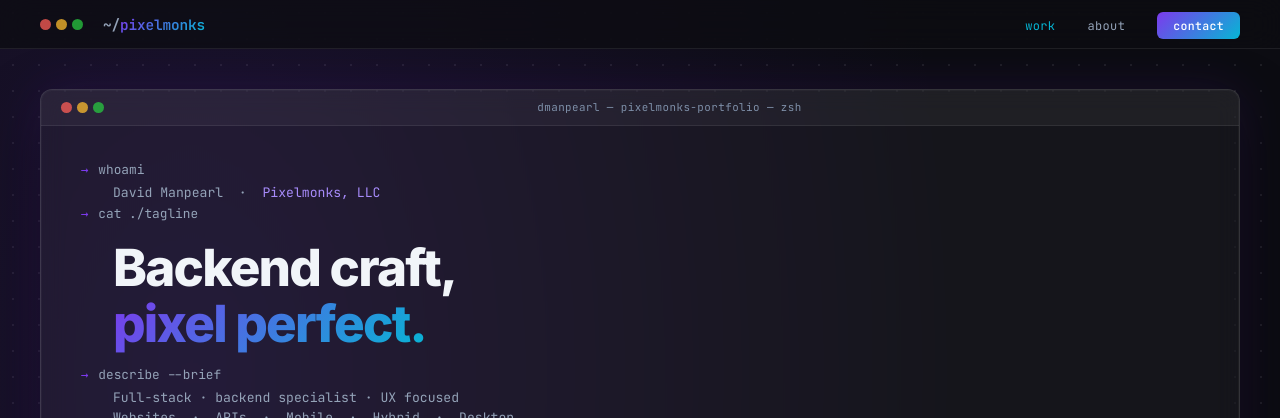
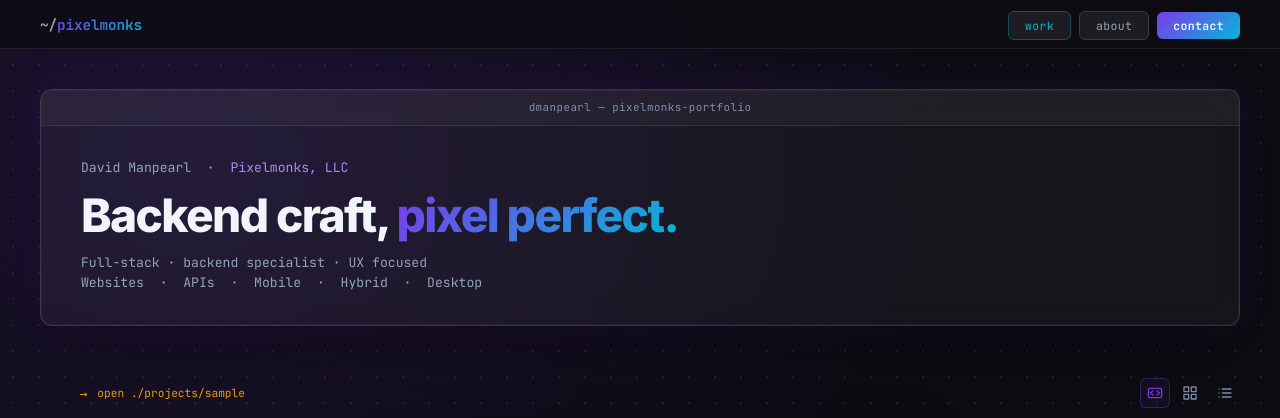
Before and after one commit to dmanpearl/pixelmonks-portfolio, a Django app: page / in a window 1280 px wide. Shown: the top 418 px of the page. Run offline with Django 5.2, Linux system fonts and the light colour scheme; tables that the repository leaves empty hold one stand-in row (values such as "Sample post").

Commit message:
feat(carousel): separate into multiple views, rework carousel

```diff
--- a/portfolio/static/portfolio/css/styles.css
+++ b/portfolio/static/portfolio/css/styles.css
@@ -111,7 +111,7 @@ img {
 
 .t-output {
   display: block;
-  padding: 0.1rem 0 0.1rem 2rem;
+  padding: 0.1rem 0;
   font-family: var(--font-mono);
   font-size: 0.82rem;
   color: var(--muted);
@@ -119,12 +119,12 @@ img {
 
 .t-output--big {
   font-family: var(--font-sans);
-  font-size: clamp(2rem, 4vw, 3.6rem);
+  font-size: clamp(1.8rem, 3.6vw, 3.24rem);
   font-weight: 800;
   letter-spacing: -0.035em;
   line-height: 1.1;
   color: var(--text);
-  padding: 0.75rem 0 0.75rem 2rem;
+  padding: 0.75rem 0;
 }
 
 .cursor {
@@ -223,7 +223,6 @@ img {
 .nav-left {
   display: flex;
   align-items: center;
-  gap: 1.25rem;
 }
 
 .logo {
@@ -245,7 +244,7 @@ img {
 
 .nav-links {
   display: flex;
-  gap: 2rem;
+  gap: 0.5rem;
   list-style: none;
   align-items: center;
 }
@@ -259,9 +258,21 @@ img {
   transition: color 0.2s;
 }
 
-.nav-links a:hover,
-.nav-links a.active-link {
-  color: var(--cyan);
+.nav-glass-pill {
+  background: var(--surface2);
+  border: 1px solid var(--border2);
+  color: var(--muted) !important;
+  padding: 0.4rem 1rem;
+  border-radius: 6px;
+  font-weight: 400 !important;
+  font-size: 0.72rem !important;
+  transition: color 0.2s, border-color 0.2s !important;
+}
+
+.nav-glass-pill:hover,
+.nav-glass-pill--active {
+  color: var(--cyan) !important;
+  border-color: rgba(6, 182, 212, 0.35) !important;
 }
 
 .nav-pill {
@@ -476,12 +473,29 @@ img {
   color: var(--text);
 }
 
+.carousel-label-text {
+  color: var(--amber);
+  text-decoration: none;
+  transition: color 0.2s;
+}
+.carousel-label-text:hover { color: var(--cyan); }
+
+.carousel-img-link { display: block; }
+
 .carousel-controls {
   display: flex;
   align-items: center;
   justify-content: space-between;
-  padding: 0.75rem 2rem;
+  padding: 0.75rem 1.25rem;
   border-top: 1px solid var(--border);
+  max-width: 640px;
+  margin: 0 auto;
+}
+
+.carousel-right-controls {
+  display: flex;
+  align-items: center;
+  gap: 0.75rem;
 }
 
 .carousel-dots {
@@ -572,28 +588,39 @@ img {
   color: var(--text2);
 }
 
-/* ── ALL PROJECTS ── */
-.all-projects {
-  padding-top: 1.75rem;
+/* ── GALLERY HEADER (grid / list modes) ── */
+.gallery-header {
+  display: flex;
+  align-items: center;
+  justify-content: space-between;
+  padding: 1.75rem 2.5rem 0.75rem;
 }
 
-/* ── LAYOUT TOGGLE ── */
-.layout-toggle {
+/* ── VIEW TOGGLE (carousel / grid / list icons) ── */
+.view-toggle {
   display: flex;
-  gap: 0.4rem;
+  gap: 0.3rem;
+  align-items: center;
 }
 
-.layout-btn {
-  font-size: 1rem;
+.view-btn {
+  display: flex;
+  align-items: center;
+  justify-content: center;
+  width: 30px;
+  height: 30px;
+  border-radius: 6px;
+  border: 1px solid transparent;
   color: var(--muted2);
-  padding: 0.2rem 0.5rem;
-  border-radius: 5px;
-  border: 1px solid transparent;
-  transition: color 0.2s, border-color 0.2s;
-  line-height: 1;
+  transition: color 0.2s, border-color 0.2s, background 0.2s;
 }
 
-.layout-btn--active {
+.view-btn:hover {
+  color: var(--text);
+  border-color: var(--border2);
+}
+
+.view-btn--active {
   color: var(--violet);
   border-color: rgba(124, 58, 237, 0.35);
   background: rgba(124, 58, 237, 0.08);
--- a/portfolio/templates/portfolio/components/carousel.html
+++ b/portfolio/templates/portfolio/components/carousel.html
@@ -2,13 +2,16 @@
 {% if projects %}
 <section class="carousel-section" aria-label="Featured projects">
 
-  <div class="section-label">
-    <span class="t-prompt">→</span> open ./projects/featured
-  </div>
+  {# ── SLIDE TRACK ── #}
+  <div class="carousel-outer" id="carousel">
+    <div class="carousel-track" id="carousel-track">
+      {% for project in projects %}
+      <div class="carousel-slide"
+           data-index="{{ forloop.counter0 }}"
+           data-slug="{{ project.slug }}"
+           data-detail-url="{% url 'portfolio:project_detail' project.slug %}">
 
-  <div class="carousel-wrap" id="carousel">
-    {% for project in projects %}
-    <div class="carousel-slide {% if forloop.first %}carousel-slide--active{% endif %}" data-index="{{ forloop.counter0 }}">
+        <a href="{% url 'portfolio:project_detail' project.slug %}" class="carousel-img-link">
           <div class="carousel-img">
             {% with hero=project.images.all|first %}
               {% if hero %}
@@ -18,27 +21,32 @@
               {% endif %}
             {% endwith %}
           </div>
+        </a>
+
         <div class="carousel-meta">
           <div class="carousel-meta-left">
             <h2 class="carousel-title">{{ project.name }}</h2>
             <p class="carousel-subtitle">
-            {% for item in project.tech_stack.all %}{{ item.name }}{% if not forloop.last %} &nbsp;·&nbsp; {% endif %}{% endfor %}
-            &nbsp;·&nbsp; {{ project.involvement_percent }}% solo
+              {% for item in project.tech_stack.all %}{{ item.name }}{% if not forloop.last %} · {% endif %}{% endfor %}
+              · {{ project.involvement_percent }}% solo
             </p>
           </div>
           <div class="carousel-actions">
             {% if project.url %}
-            <a href="{{ project.url }}" class="btn-visit" target="_blank" rel="noopener noreferrer">
-              Visit {{ project.display_url }} ↗
-            </a>
+              <a href="{{ project.url }}"
+                 class="btn-visit"
+                 target="_blank"
+                 rel="noopener noreferrer">{{ project.display_url }} ↗</a>
             {% endif %}
-          <a href="{% url 'portfolio:project_detail' project.slug %}" class="btn-detail">View details</a>
           </div>
         </div>
+
       </div>
       {% endfor %}
     </div>
+  </div>
 
+  {# ── CAROUSEL CONTROLS ── #}
   <div class="carousel-controls">
     <div class="carousel-dots" role="tablist" aria-label="Project slides">
       {% for project in projects %}
@@ -46,16 +54,17 @@
                 role="tab"
                 aria-selected="{% if forloop.first %}true{% else %}false{% endif %}"
                 aria-label="{{ project.name }}"
-                data-target="{{ forloop.counter0 }}">
-        </button>
+                data-target="{{ forloop.counter0 }}"></button>
       {% endfor %}
     </div>
+
     <div class="carousel-nav-btns">
       <button class="carousel-btn" id="carousel-prev" aria-label="Previous project">←</button>
       <button class="carousel-btn" id="carousel-next" aria-label="Next project">→</button>
     </div>
   </div>
 
+  {# ── THUMB STRIP ── #}
   <div class="thumb-strip" role="tablist" aria-label="Select project">
     {% for project in projects %}
       <button class="thumb {% if forloop.first %}thumb--active{% endif %}"
--- a/portfolio/templates/portfolio/project_list.html
+++ b/portfolio/templates/portfolio/project_list.html
@@ -9,60 +9,52 @@
   <div class="hero-wrap">
     <div class="terminal-window">
       <div class="terminal-bar">
-        <div class="traffic-lights" aria-hidden="true">
-          <span class="tl tl-r"></span><span class="tl tl-y"></span><span class="tl tl-g"></span>
-        </div>
-        <span class="terminal-title">dmanpearl — pixelmonks-portfolio — zsh</span>
+        <span class="terminal-title">dmanpearl — pixelmonks-portfolio</span>
       </div>
       <div class="terminal-body">
-        <div class="t-line">
-          <span class="t-prompt">→</span>
-          <span class="t-cmd">whoami</span>
-        </div>
         <span class="t-output">David Manpearl &nbsp;·&nbsp; <span class="t-violet">Pixelmonks, LLC</span></span>
 
-        <div class="t-line">
-          <span class="t-prompt">→</span>
-          <span class="t-cmd">cat ./tagline</span>
-        </div>
         <span class="t-output t-output--big">
-          Backend craft,<br />
-          <span class="grad-text">pixel perfect.</span>
+          Backend craft, <span class="grad-text">pixel perfect.</span>
         </span>
 
-        <div class="t-line">
-          <span class="t-prompt">→</span>
-          <span class="t-cmd">describe --brief</span>
-        </div>
         <span class="t-output">Full-stack · backend specialist · UX focused</span>
         <span class="t-output">Websites &nbsp;·&nbsp; APIs &nbsp;·&nbsp; Mobile &nbsp;·&nbsp; Hybrid &nbsp;·&nbsp; Desktop</span>
-
-        <div class="t-line">
-          <span class="t-prompt">→</span>
-          <span class="t-cmd">ls ./projects/<span class="cursor" aria-hidden="true"></span></span>
-        </div>
       </div>
     </div>
   </div>
 
-  {# ── CAROUSEL ── #}
-  {% include "portfolio/components/carousel.html" with projects=featured_projects %}
+  {# ── GALLERY CONTROLS — always visible regardless of layout ── #}
+  <div class="gallery-header">
+    <div class="section-label" style="margin-bottom:0">
+      <span class="t-prompt">→</span>
+      {% if layout == "carousel" %}
+        <a href="{% url 'portfolio:project_detail' featured_projects.0.slug %}"
+           id="carousel-label-link"
+           class="carousel-label-text">open ./projects/{{ featured_projects.0.slug }}</a>
+      {% else %}
+        <span>ls ./projects/ --{{ layout }}</span>
+      {% endif %}
+    </div>
+    <div class="view-toggle" role="group" aria-label="View mode">
+      <a href="?layout=carousel" class="view-btn {% if layout == 'carousel' %}view-btn--active{% endif %}" aria-label="Carousel view" title="Carousel">
+        <svg width="16" height="16" aria-hidden="true"><use href="#icon-carousel"></use></svg>
+      </a>
+      <a href="?layout=grid" class="view-btn {% if layout == 'grid' %}view-btn--active{% endif %}" aria-label="Grid view" title="Grid">
+        <svg width="16" height="16" aria-hidden="true"><use href="#icon-grid"></use></svg>
+      </a>
+      <a href="?layout=list" class="view-btn {% if layout == 'list' %}view-btn--active{% endif %}" aria-label="List view" title="List">
+        <svg width="16" height="16" aria-hidden="true"><use href="#icon-list"></use></svg>
+      </a>
+    </div>
+  </div>
 
-  {# ── ALL PROJECTS ── #}
-  <div class="all-projects">
-    <div class="all-label">
-      <div class="all-label-left">
-        <span class="t-prompt">→</span> ls ./projects/ --all
-      </div>
-      <div class="layout-toggle" role="group" aria-label="Layout">
-        <a href="?layout=grid"
-           class="layout-btn {% if layout == 'grid' %}layout-btn--active{% endif %}"
-           aria-label="Grid view">⊞</a>
-        <a href="?layout=list"
-           class="layout-btn {% if layout == 'list' %}layout-btn--active{% endif %}"
-           aria-label="List view">☰</a>
-      </div>
-    </div>
+  {# ── GALLERY CONTENT ── #}
+  {% if layout == "carousel" %}
+
+    {% include "portfolio/components/carousel.html" with projects=featured_projects %}
+
+  {% else %}
 
     <div class="grid grid--{{ layout }}">
       {% for project in projects %}
@@ -71,50 +63,7 @@
         <p class="t-output">No projects yet.</p>
       {% endfor %}
     </div>
-  </div>
 
-  {# ── ABOUT ── #}
-  <section class="about" id="about">
-    <div class="about-avatar" aria-label="DM initials">DM</div>
-    <div class="about-terminal">
-      <div class="terminal-bar">
-        <div class="traffic-lights" aria-hidden="true">
-          <span class="tl tl-r"></span><span class="tl tl-y"></span><span class="tl tl-g"></span>
-        </div>
-        <span class="terminal-title">dmanpearl — about.json</span>
-      </div>
-      <div class="about-terminal-body">
-        <div class="about-line">
-          <span class="t-prompt">→</span>
-          <span class="about-key">name</span>
-          <span class="about-val">David Manpearl</span>
-        </div>
-        <div class="about-line">
-          <span class="t-prompt">→</span>
-          <span class="about-key">company</span>
-          <span class="about-val">Pixelmonks, LLC</span>
-        </div>
-        <div class="about-line">
-          <span class="t-prompt">→</span>
-          <span class="about-key">email</span>
-          <a href="mailto:dmanpearl@pixelmonks.com" class="about-link">dmanpearl@pixelmonks.com</a>
-        </div>
-        <div class="about-line">
-          <span class="t-prompt">→</span>
-          <span class="about-key">experience</span>
-          <span class="about-val">30+ years</span>
-        </div>
-        <div class="about-line">
-          <span class="t-prompt">→</span>
-          <span class="about-key">focus</span>
-          <span class="about-val">backend · UX · APIs · mobile · desktop</span>
-        </div>
-        <div class="about-line about-line--comment">
-          <span class="t-prompt">→</span>
-          <span class="about-comment"># available for new projects</span>
-        </div>
-      </div>
-    </div>
-  </section>
+  {% endif %}
 
 {% endblock %}
--- a/portfolio/urls.py
+++ b/portfolio/urls.py
@@ -5,6 +5,7 @@ app_name = "portfolio"
 
 urlpatterns = [
     path("", views.ProjectListView.as_view(), name="project_list"),
+    path("about/", views.AboutView.as_view(), name="about"),
     path("contact/", views.ContactView.as_view(), name="contact"),
     path("projects/<slug:slug>/", views.ProjectDetailView.as_view(), name="project_detail"),
 ]
--- a/portfolio/views/__init__.py
+++ b/portfolio/views/__init__.py
@@ -1,5 +1,6 @@
 from .project_list import ProjectListView
 from .project_detail import ProjectDetailView
 from .contact import ContactView
+from .about import AboutView
 
-__all__ = ["ProjectListView", "ProjectDetailView", "ContactView"]
+__all__ = ["ProjectListView", "ProjectDetailView", "ContactView", "AboutView"]
--- /dev/null
+++ b/portfolio/views/about.py
@@ -0,0 +1,5 @@
+from django.views.generic import TemplateView
+
+
+class AboutView(TemplateView):
+    template_name = "portfolio/about.html"
--- a/portfolio/views/contact.py
+++ b/portfolio/views/contact.py
@@ -21,12 +21,12 @@ class ContactView(FormView):
         name = form.cleaned_data["name"]
         email = form.cleaned_data["email"]
         phone = form.cleaned_data.get("phone", "")
-        method = form.cleaned_data.get("contact_method", "")
+        method = form.cleaned_data.get("phone_method", "phone")
         message = form.cleaned_data["message"]
 
         lines = [f"From: {name} <{email}>"]
         if phone:
-            label = method.capitalize() if method else "Phone"
+            label = "WhatsApp" if method == "whatsapp" else "Phone"
             lines += [f"{label}: {phone}"]
         lines += ["", message]
 
--- a/portfolio/views/project_list.py
+++ b/portfolio/views/project_list.py
@@ -3,6 +3,8 @@ import hashlib
 from django.views.generic import ListView
 
 from portfolio.models import Project, VisitorPreference
+
+VALID_LAYOUTS = {"carousel", "grid", "list"}
 
 
 def _visitor_key(request):
@@ -20,9 +22,8 @@ class ProjectListView(ListView):
         return Project.objects.prefetch_related("tech_stack", "images").order_by("order", "name")
 
     def get(self, request, *args, **kwargs):
-        # Persist layout preference if toggled via ?layout=grid|list
         layout = request.GET.get("layout")
-        if layout in ("grid", "list"):
+        if layout in VALID_LAYOUTS:
             key = _visitor_key(request)
             VisitorPreference.objects.update_or_create(
                 visitor_key=key,
@@ -35,10 +36,9 @@ class ProjectListView(ListView):
         key = _visitor_key(self.request)
         pref, _ = VisitorPreference.objects.get_or_create(visitor_key=key)
         ctx["layout"] = pref.layout
-        ctx["featured_projects"] = Project.objects.filter(is_featured=True).prefetch_related(
-            "tech_stack", "images"
-        ).order_by("order")
-        ctx["recent_projects"] = Project.objects.prefetch_related(
-            "tech_stack", "images"
-        ).order_by("-date_added")[:3]
+        ctx["featured_projects"] = (
+            Project.objects.filter(is_featured=True)
+            .prefetch_related("tech_stack", "images")
+            .order_by("order")
+        )
         return ctx
--- a/templates/base.html
+++ b/templates/base.html
@@ -17,18 +17,13 @@
 
   <nav class="site-nav">
     <div class="nav-left">
-      <div class="traffic-lights" aria-hidden="true">
-        <span class="tl tl-r"></span>
-        <span class="tl tl-y"></span>
-        <span class="tl tl-g"></span>
-      </div>
       <a href="{% url 'portfolio:project_list' %}" class="logo">
         <span class="logo-prefix">~/</span><span class="logo-name">pixelmonks</span>
       </a>
     </div>
     <ul class="nav-links">
-      <li><a href="{% url 'portfolio:project_list' %}" {% if request.resolver_match.url_name == 'project_list' %}class="active-link"{% endif %}>work</a></li>
-      <li><a href="{% url 'portfolio:project_list' %}#about">about</a></li>
+      <li><a href="{% url 'portfolio:project_list' %}" class="nav-glass-pill {% if request.resolver_match.url_name == 'project_list' %}nav-glass-pill--active{% endif %}">work</a></li>
+      <li><a href="{% url 'portfolio:about' %}" class="nav-glass-pill {% if request.resolver_match.url_name == 'about' %}nav-glass-pill--active{% endif %}">about</a></li>
       <li><a href="{% url 'portfolio:contact' %}" class="nav-pill {% if request.resolver_match.url_name == 'contact' %}nav-pill--active{% endif %}">contact</a></li>
     </ul>
   </nav>
--- a/templates/icons_sprite.html
+++ b/templates/icons_sprite.html
@@ -12,6 +12,13 @@
     <path d="M17.94 17.94A10.07 10.07 0 0 1 12 20c-7 0-11-8-11-8a18.45 18.45 0 0 1 5.06-5.94"/>
     <path d="M9.9 4.24A9.12 9.12 0 0 1 12 4c7 0 11 8 11 8a18.5 18.5 0 0 1-2.16 3.19"/>
     <line x1="1" y1="1" x2="23" y2="23"/>
+  </symbol>
+
+  <!-- Carousel / slideshow -->
+  <symbol id="icon-carousel" viewBox="0 0 24 24" fill="none" stroke="currentColor" stroke-width="2" stroke-linecap="round" stroke-linejoin="round">
+    <rect x="2" y="5" width="20" height="14" rx="2"/>
+    <polyline points="9 9 5 12 9 15"/>
+    <polyline points="15 9 19 12 15 15"/>
   </symbol>
 
   <!-- Grid layout -->
```
Also changed, not shown: other parts of portfolio/static/portfolio/css/styles.css (+95 -31 lines), portfolio/forms.py (+4 -14 lines), portfolio/models/visitor.py (+7 -5 lines), portfolio/static/portfolio/js/main.js (+47 -50 lines), portfolio/templates/portfolio/about.html (added, +63 -0 lines), portfolio/templates/portfolio/contact.html (+11 -18 lines), portfolio/migrations/0003_alter_visitorpreference_layout.py (added). Lines whose indentation alone changed are shown as unchanged.
